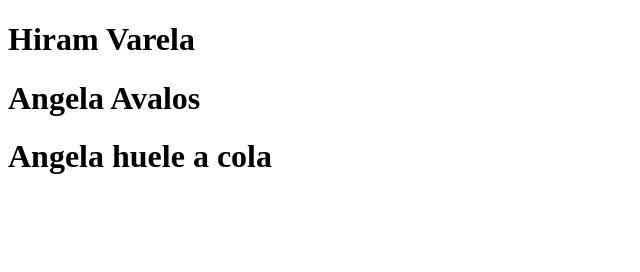
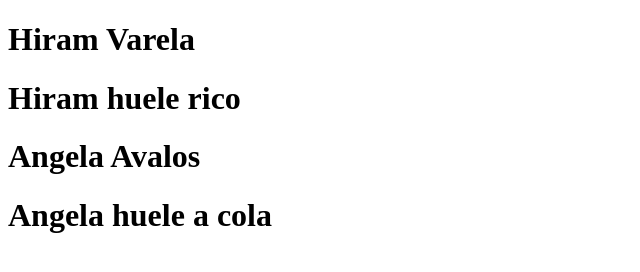
Before and after one commit to hiramvr/examening, a plain HTML site: page index.html in a window 1280 px wide. Shown: the whole page, without its empty margins (0-640 px from the left). Drawn offline with Linux system fonts and the light colour scheme.

Commit message:
hiram huele rico

```diff
--- a/index.html
+++ b/index.html
@@ -5,6 +5,7 @@
 </head>
 <body>
 <h1>Hiram Varela</h1>
+<h1>Hiram huele rico</h1>
 <h1>Angela Avalos</h1>
 <h1>Angela huele a cola</h1>
 </body>
```
